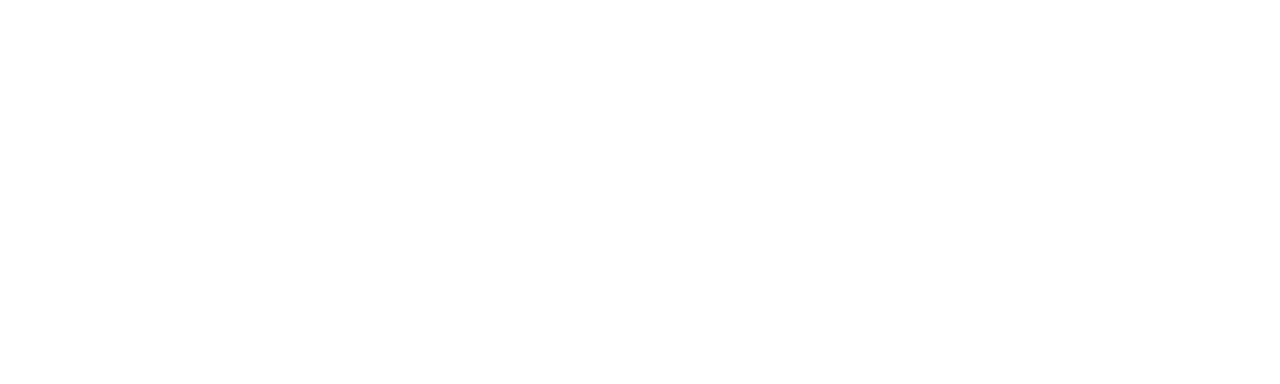
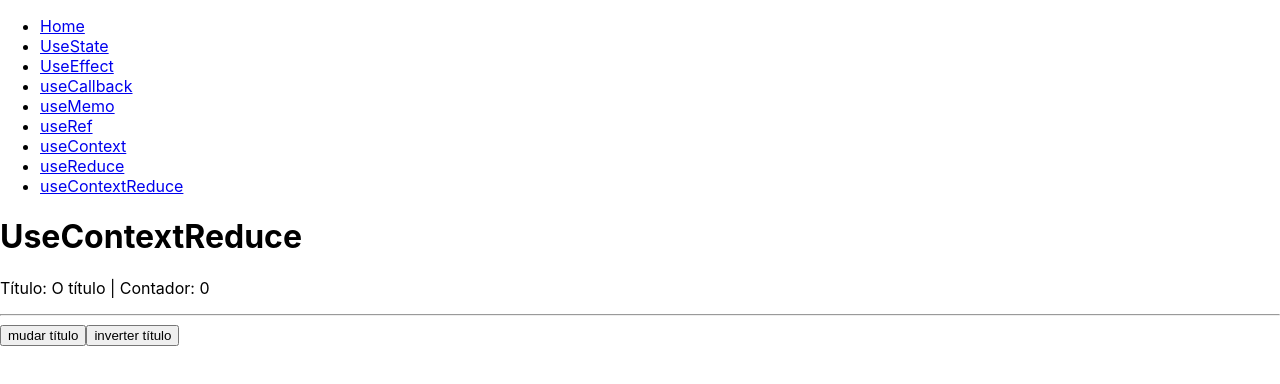
Before and after one commit to FerndsLuis/Curso_React_Avancado, a React (Create React App) app in the folder tipos-hooks/: page /useContextReduce in a window 1280 px wide. Before the commit this address had no page. Shown: the top 384 px of the page. Built offline with nearby package versions, Linux system fonts and the light colour scheme.

Commit message:
chore: useReduce

```diff
--- a/tipos-hooks/src/component/Header/index.js
+++ b/tipos-hooks/src/component/Header/index.js
@@ -26,6 +26,12 @@
         <li>
           <Link to="/useContext">useContext</Link>
         </li>
+        <li>
+          <Link to="/useReduce">useReduce</Link>
+        </li>
+        <li>
+          <Link to="/useContextReduce">useContextReduce</Link>
+        </li>
       </ul>
     </header>
   );
--- /dev/null
+++ b/tipos-hooks/src/component/pages/typeContextReduce/index.js
@@ -0,0 +1,54 @@
+// @ts-nocheck
+import { Header } from 'component/Header';
+import React, { useReducer } from 'react';
+
+const globalState = {
+  title: 'O título',
+  counter: 0,
+};
+
+const reducer = (state, action) => {
+  switch (action.type) {
+    case 'muda':
+      console.log('muda c/ payload: ', action.payload);
+      return { ...state, title: 'Título Mudou' };
+    case 'inverte':
+      console.log('inverte');
+      const { title } = state;
+      return { ...state, title: title.split('').reverse().join('') };
+    default:
+      return { ...reducer };
+  }
+};
+
+export function TypeContextReduce() {
+  const [state, dispatch] = useReducer(reducer, globalState);
+  const { counter, title } = state;
+
+  return (
+    <div>
+      <Header />
+
+      <div>
+        <h1>UseContextReduce</h1>
+        <p>
+          Título: {title} | Contador: {counter}
+        </p>
+        <hr />
+        <button
+          onClick={() =>
+            dispatch({
+              type: 'muda',
+              payload: new Date().toLocaleDateString('pt-BR'),
+            })
+          }
+        >
+          mudar título
+        </button>
+        <button onClick={() => dispatch({ type: 'inverte' })}>
+          inverter título
+        </button>
+      </div>
+    </div>
+  );
+}
--- /dev/null
+++ b/tipos-hooks/src/component/pages/typeReduce/index.js
@@ -0,0 +1,54 @@
+// @ts-nocheck
+import { Header } from 'component/Header';
+import React, { useReducer } from 'react';
+
+const globalState = {
+  title: 'O título',
+  counter: 0,
+};
+
+const reducer = (state, action) => {
+  switch (action.type) {
+    case 'muda':
+      console.log('muda c/ payload: ', action.payload);
+      return { ...state, title: 'Título Mudou' };
+    case 'inverte':
+      console.log('inverte');
+      const { title } = state;
+      return { ...state, title: title.split('').reverse().join('') };
+    default:
+      return { ...reducer };
+  }
+};
+
+export function TypeReduce() {
+  const [state, dispatch] = useReducer(reducer, globalState);
+  const { counter, title } = state;
+
+  return (
+    <div>
+      <Header />
+
+      <div>
+        <h1>UseReduce</h1>
+        <p>
+          Título: {title} | Contador: {counter}
+        </p>
+        <hr />
+        <button
+          onClick={() =>
+            dispatch({
+              type: 'muda',
+              payload: new Date().toLocaleDateString('pt-BR'),
+            })
+          }
+        >
+          mudar título
+        </button>
+        <button onClick={() => dispatch({ type: 'inverte' })}>
+          inverter título
+        </button>
+      </div>
+    </div>
+  );
+}
--- a/tipos-hooks/src/routesFile.js
+++ b/tipos-hooks/src/routesFile.js
@@ -7,6 +7,8 @@
 import React from 'react';
 import { TypeRef } from 'component/pages/typeRef';
 import { TypeContext } from 'component/pages/typeContext';
+import { TypeReduce } from 'component/pages/typeReduce';
+import { TypeContextReduce } from 'component/pages/typeContextReduce';
 
 const RoutesFile = () => {
   return (
@@ -19,6 +21,8 @@
         <Route path="/useMemo" element={<TypeMemo />} />
         <Route path="/useRef" element={<TypeRef />} />
         <Route path="/useContext" element={<TypeContext />} />
+        <Route path="/useReduce" element={<TypeReduce />} />
+        <Route path="/useContextReduce" element={<TypeContextReduce />} />
       </Routes>
     </BrowserRouter>
   );
```
Also changed, not shown: tipos-hooks/.prettierrc.js.
